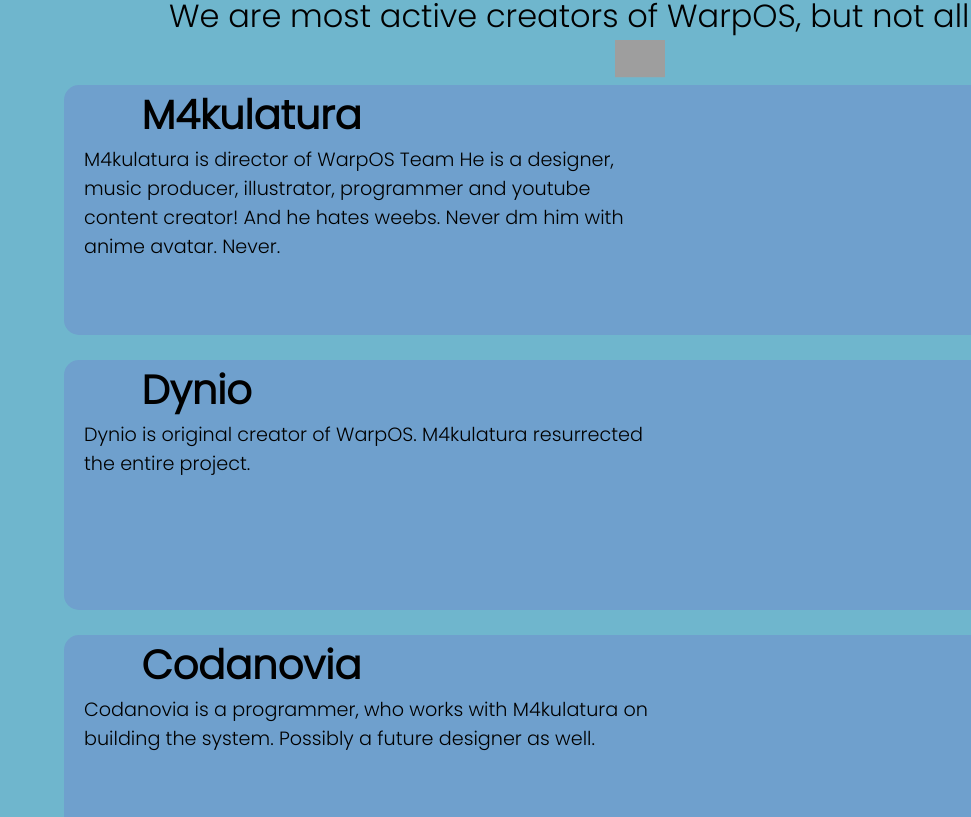
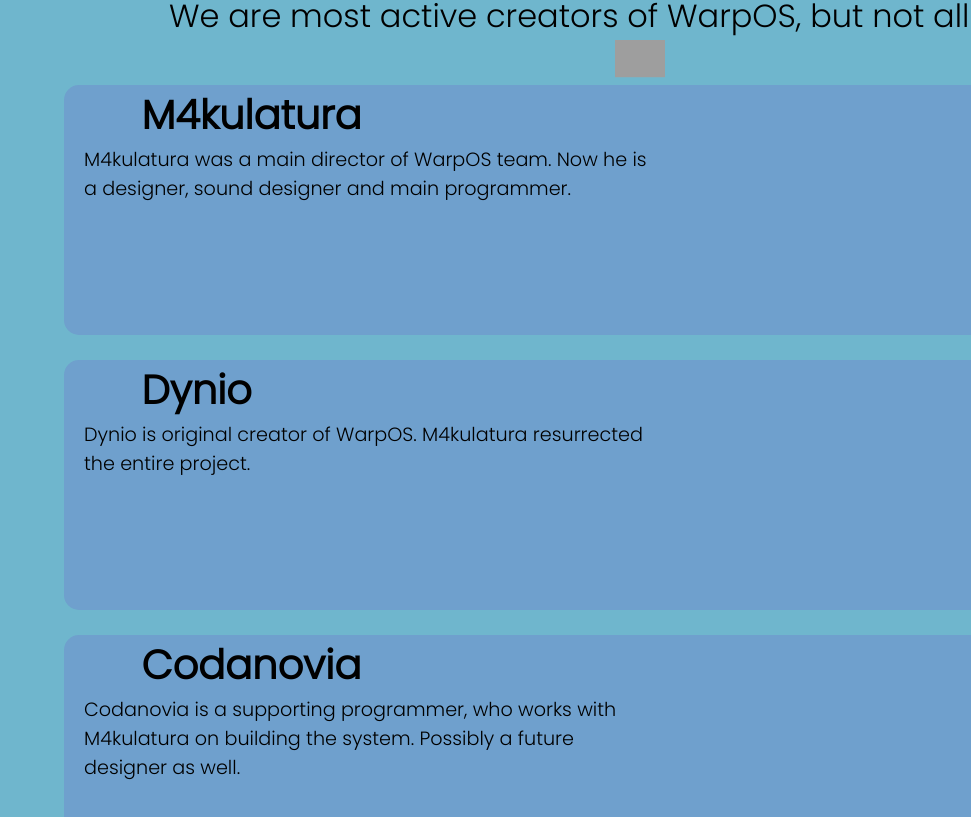
Before and after one commit to WarpOS-Team/Homepage, a plain HTML site: page index.html in a window 1280 px wide. Shown: the part 1563-2380 px from the top of the page, 0-971 px from the left. Drawn offline with Linux system fonts and the light colour scheme; grey boxes are pictures that could not be loaded.

Commit message:
Update index.html

```diff
--- a/index.html
+++ b/index.html
@@ -13,7 +13,7 @@
     <meta name="theme-color" content="#ffffff">
     <meta charset="utf-8" />
     <meta name="description"
-        content="Welcome to WarpOS Team website! We are people behind amazing linux distribution called WarpOS and many other projects. On this site you can find information about our software and download it." />
+        content="Welcome to WarpOS Team website! We are people behind (not that) amazing linux distribution called WarpOS and many other projects. On this site you can find information about our software and download it." />
     <meta name="keywords"
         content="linux, operating, system, software, warp, OS, wrap, gnu, gpl, v3, open, source, hardware, pc, mac, computer, programming, foss, waffle, m4kulatura, makulatura, youtube, videos, team, free, download, downloads" />
     <meta name="google-site-verification" content="mQ2yCIkkYqTXLstZWzP4eo7NTVrNmlluqTnn1ZwyyKQ" />
@@ -57,8 +57,7 @@
                 <div class="text-div">
                     <h1>M4kulatura</h1>
                     <span>
-                        M4kulatura is director of WarpOS Team He is a designer, music producer, illustrator, programmer
-                        and youtube content creator! And he hates weebs. Never dm him with anime avatar. Never.
+                        M4kulatura was a main director of WarpOS team. Now he is a designer, sound designer and main programmer.
                     </span>
                 </div>
                 <img src="https://i.ibb.co/C27vnDf/barelelem.png" alt="m4kulatura">
@@ -79,7 +78,7 @@
                 <div class="text-div">
                     <h1>Codanovia</h1>
                     <span>
-                        Codanovia is a programmer, who works with M4kulatura on building the system. Possibly a future designer as well.
+                        Codanovia is a supporting programmer, who works with M4kulatura on building the system. Possibly a future designer as well.
                     </span>
                 </div>
                 <img src="https://i.ibb.co/D9mkmNR/d524368293ca7a8b406bba7eddf17c26.png" alt="codanovia">
```
